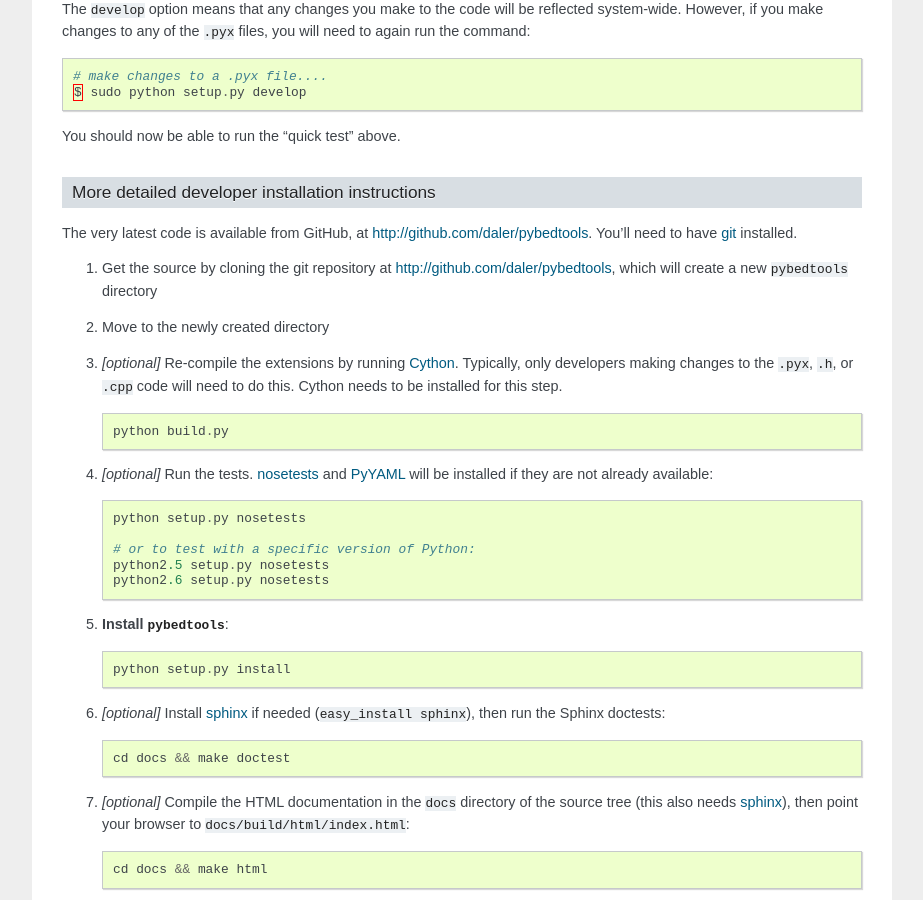
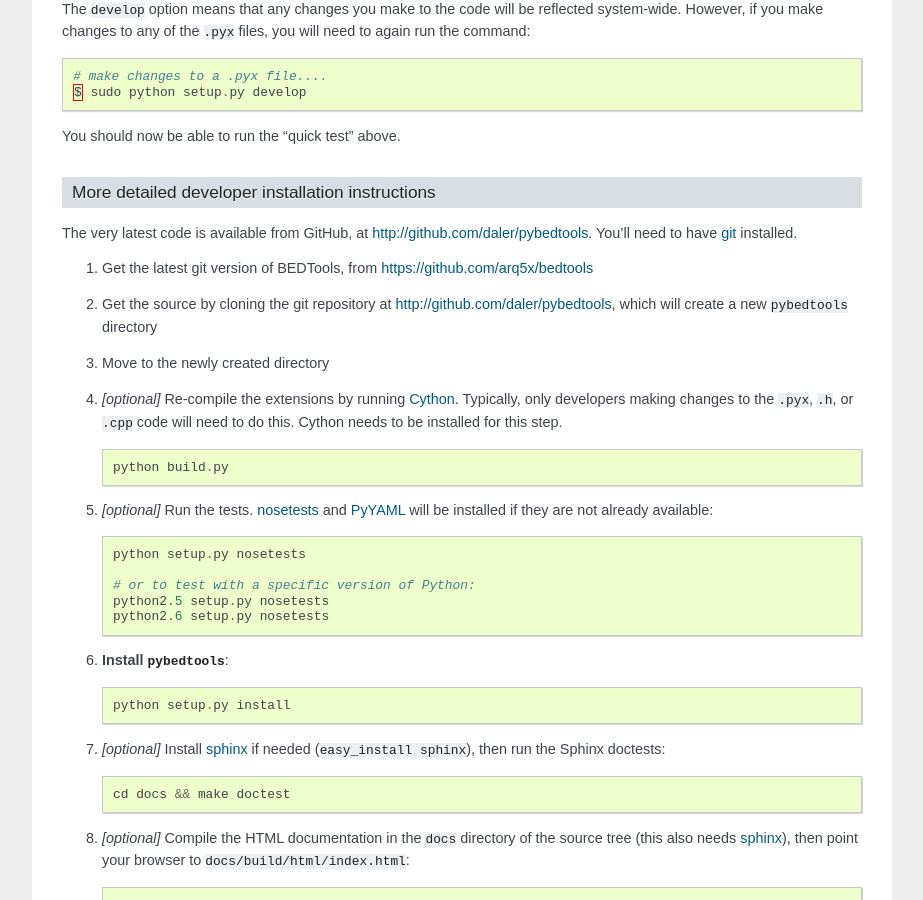
Before and after one commit to daler/pybedtools, a Sphinx documentation site: the page built from docs/source/main.rst, in a window 1280 px wide and 900 px high, scrolled down 2828 px. Shown: the whole window, without its empty margins (198-1121 px from the left). Built offline with Sphinx 7.4.7, drawn with Linux system fonts in a browser that asks for light colours; the version number could not be read and is left out; comment, search, counter and statistics services are not loaded.

Commit message:
note to get latest version of BEDTools if running tests

```diff
--- a/docs/source/main.rst
+++ b/docs/source/main.rst
@@ -176,6 +176,8 @@ The very latest code is available from GitHub, at
 http://github.com/daler/pybedtools.  You'll need to have `git
 <http://git-scm.com/>`_ installed.
 
+#. Get the latest git version of BEDTools, from https://github.com/arq5x/bedtools
+
 #. Get the source by cloning the git repository at
    http://github.com/daler/pybedtools, which will create a new `pybedtools`
    directory
```
